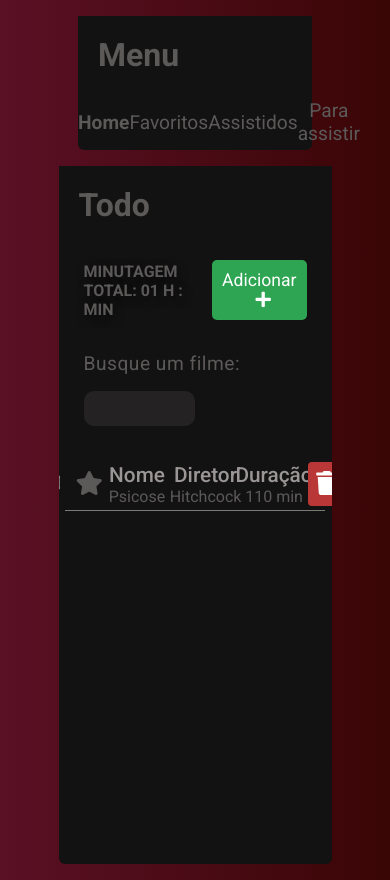
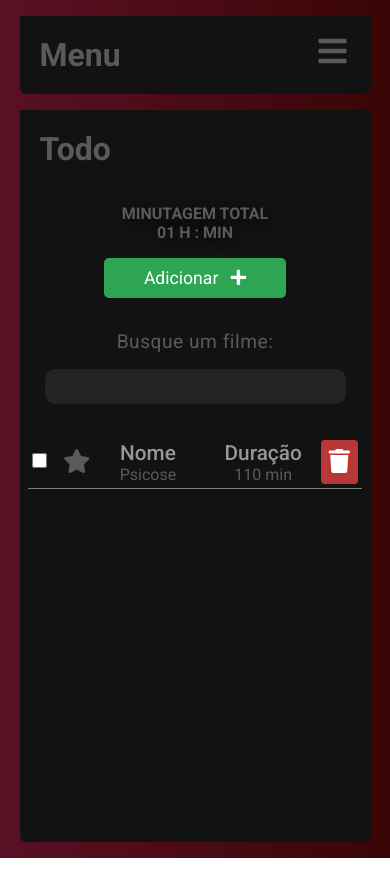
Before and after one commit to Nasalis/TodoList-Movie, a React (Create React App) app: page / in a window 390 px wide. After the commit the page ends 858 px from the top, so only its background shows below. Built offline with nearby package versions, Linux system fonts and the light colour scheme.

Commit message:
:tada: responsive components added

```diff
--- a/src/components/AddItem/index.css
+++ b/src/components/AddItem/index.css
@@ -73,3 +73,16 @@
 .addItemContainer form button:hover {
     background-color: #299048;
 }
+
+
+@media screen and (max-width: 760px) {
+
+    .addItemContainer {
+        width: 90%;
+    }
+
+    .addItemContainer form {
+        width: 80%;
+    }
+
+}
--- a/src/components/Home/index.tsx
+++ b/src/components/Home/index.tsx
@@ -1,4 +1,3 @@
-import React from 'react'
 import Menu from '../Menu';
 import Table from '../Table';
 
--- a/src/components/Menu/index.css
+++ b/src/components/Menu/index.css
@@ -50,7 +50,7 @@
     color: #fff;
 }
 
-.menuContainer ul li {
+.menuContainer ul .item-secondary li {
     width: 100%;
     text-align: center;
     padding: 5px 0;
@@ -58,15 +58,72 @@
     transition: all ease 0.3s;
 }
 
-.menuContainer ul li p {
+.menuContainer ul .item-secondary li p {
     font-weight: 400;
     font-size: 1.2rem;
 }
 
-.menuContainer ul li:hover {
+.menuContainer ul .item-secondary li:hover {
     background-color: #206790 ;
 }
 
-.menuContainer ul li:hover p {
+.menuContainer ul .item-secondary li:hover p {
     color: #fff;
 }
+
+.menuContainer .toggleMenu {
+    display: none;
+}
+
+@media screen and (max-width: 760px) {
+
+    .menuContainer {
+        width: 90%;
+        height: 100%;
+    }
+
+    .menuContainer .toggleMenu {
+        position: absolute;
+        top: 15px;
+        right: 6%;
+        display: block;
+        padding: 20px;
+        font-size: 2rem;
+        cursor: pointer;
+    }
+
+    .menuContainer ul {
+        position: absolute;
+        top: 0;
+        left: -100%;
+        display: flex;
+        flex-direction: column;
+        align-items: center;
+        justify-content: center;
+        list-style: none;
+        width: 100%;
+        height: 130%;
+        background: #131212;
+        transition: 0.2s;
+    }
+
+    .menuContainer ul.active {
+        left: 0;
+    }
+
+    .menuContainer ul .item {
+        padding: 10px 0;
+        transition: all ease 0.3s;
+
+    }
+
+    .menuContainer ul .item li p {
+        font-weight: 600;
+        font-size: 2rem;
+        color: #5c5959;
+    }
+
+    .menuContainer ul .item p {
+        font-size: 2rem;
+    }
+}
--- a/src/components/Menu/index.tsx
+++ b/src/components/Menu/index.tsx
@@ -1,16 +1,21 @@
 
+import { useState } from 'react';
 import { Link } from 'react-router-dom';
 import './index.css'
 
 
 function Menu () {
 
+  const [menuActive, setMenuActive] = useState(false);
 
+  function activeToggleMenu() {
+    setMenuActive(!menuActive)
+  }
 
   return (
     <div className="menuContainer">
       <h1>Menu</h1>
-      <ul className="menuItems">
+      <ul className={`menuItems ${menuActive && "active"}`}>
         <Link className="item" to="/">
           <li >
             <i></i>
@@ -30,6 +35,7 @@ function Menu () {
           <p>Para assistir</p>
         </li>
       </ul>
+      <i onClick={activeToggleMenu} className="fas fa-bars toggleMenu"></i>
     </div>
   );
 };
--- a/src/components/Table/index.css
+++ b/src/components/Table/index.css
@@ -31,16 +31,6 @@
     text-shadow: 2px 3px 10px rgba(0, 0, 0, 0.5);
 }
 
-.tableMenu input {
-    background-color: #242222;
-    color: #8a8585;
-    width: 50%;
-    border: 0;
-    border-radius: 10px;
-    padding: 6px 15px;
-    font-size: 1.2rem;
-}
-
 .tableMenu button {
     background-color: #2ea552;
     color: #fff;
@@ -60,3 +50,38 @@
 .tableMenu button i {
     margin-left: 0.5rem;
 }
+
+@media screen and (max-width: 760px) {
+
+    .tableContainer {
+        width: 90%;
+    }
+
+    .tableMenu button {
+
+        width: 100%;
+    }
+
+}
+
+@media screen and (max-width: 460px) {
+
+    .tableMenu {
+        display: flex;
+        flex-direction: column;
+        align-items: center;
+        justify-content: space-between;
+    }
+
+    .tableStatus {
+        margin-bottom: 1rem;
+    }
+
+    .tableStatus h3 {
+        text-align: center;
+    }
+
+    .tableMenu button {
+        padding: 10px 40px;
+    }
+}
--- a/src/components/Table/index.tsx
+++ b/src/components/Table/index.tsx
@@ -15,7 +15,7 @@ function Table () {
         <h1>Todo</h1>
         <div className="tableMenu">
             <div className="tableStatus">
-              <h3>Minutagem total: {formatTime(totalMinutes)} </h3>
+              <h3>Minutagem total <div>{formatTime(totalMinutes)}</div> </h3>
             </div>
             <Link to="/add">
               <button>Adicionar <i className="fas fa-plus"></i></button>
--- a/src/components/TodoItem/index.css
+++ b/src/components/TodoItem/index.css
@@ -75,3 +75,27 @@
 .movieContainer ul li small {
     font-size: 1rem;
 }
+
+@media screen and (max-width: 460px) {
+
+    .movieContainer ul {
+        display: grid;
+        grid-template-columns: repeat(2,50%);
+    }
+
+    .directorField {
+        display: none;
+    }
+}
+
+@media screen and (max-width: 360px) {
+
+    .movieContainer ul {
+        display: grid;
+        grid-template-columns: 1fr;
+    }
+
+    .runtimeField {
+        display: none;
+    }
+}
--- a/src/components/TodoItem/index.tsx
+++ b/src/components/TodoItem/index.tsx
@@ -1,4 +1,4 @@
-import { useContext, useState } from 'react'
+import { useContext } from 'react'
 import { TableContext } from '../../context/TableContext';
 import { Todo } from '../../types';
 
@@ -11,7 +11,6 @@ interface TodoListProps {
 export default function TodoItem({todo}: TodoListProps) {
 
     const {todos, completedTodo, favoriteMovie, changeSetTodo} = useContext(TableContext)
-
 
     function deleteMovie() {
         changeSetTodo(todos.filter(el => el.name !== todo.name))
@@ -27,15 +26,15 @@ export default function TodoItem({todo}: TodoListProps) {
             </div>
 
             <ul className="infoTitles">
-                <li>
+                <li className="nameField">
                     <p>Nome</p>
                     <small>{todo.name}</small>
                 </li>
-                <li>
+                <li className="directorField">
                     <p>Diretor</p>
                     <small>{todo.director}</small>
                 </li>
-                <li>
+                <li className="runtimeField">
                     <p>Duração</p>
                     <small>{todo.runtime} min</small>
                 </li>
--- a/src/components/TodoList/index.css
+++ b/src/components/TodoList/index.css
@@ -30,3 +30,14 @@
     padding: 6px 15px;
     font-size: 1.2rem;
 }
+
+@media screen and (max-width: 760px) {
+
+    .searchBar h4 {
+        text-align: center;
+    }
+
+    .searchBar input {
+        width: 100%;
+    }
+}
```
